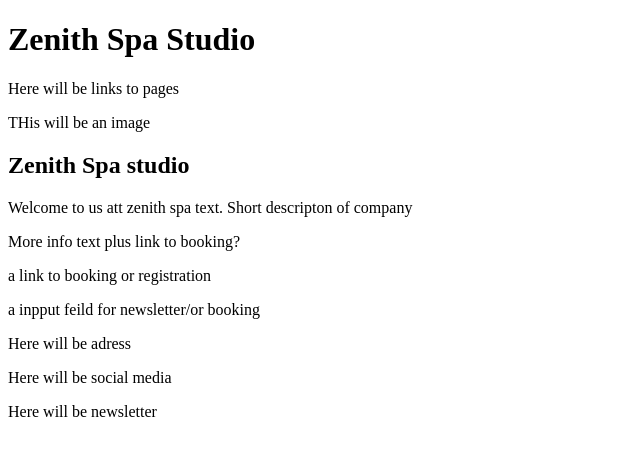
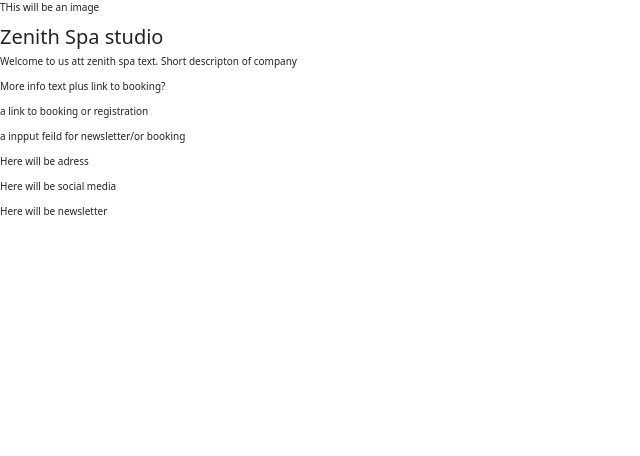
Before and after one commit to Annibor/Zenith-spa-studio, a Django app: page / in a window 1280 px wide. Shown: the top 456 px of the page, without its empty margins (0-640 px from the left). Run offline with Django 5.2, Linux system fonts and the light colour scheme.

Commit message:
Add meta tags, template & css folder, add basic css styling in style.css

```diff
--- /dev/null
+++ b/static/css/style.css
@@ -0,0 +1,18 @@
+/* -------------------*/
+/* Google fonts import*/
+/* -------------------*/
+@import url("https://fonts.googleapis.com/css2?family=Inter:wght@300;400;500;600&family=Lato:wght@300;400;700;900&family=Montserrat:wght@100;200;300;400;500;700&family=Work+Sans:wght@100;300;500&display=swap");
+
+
+/* -- Asterisk wildcard selector to override default styles added by the browser -- */
+* {
+  padding: 0;
+  margin: 0;
+  box-sizing: border-box;
+}
+
+/* -- Based on Omnifood Project, link in README -- */
+html {
+  font-size: 62.5%;
+  overflow-x: hidden;
+}
--- a/templates/base.html
+++ b/templates/base.html
@@ -1,16 +1,40 @@
+{% load static %}
+
 <!DOCTYPE html>
 <html lang="en">
   <head>
     <meta charset="UTF-8" />
     <meta http-equiv="X-UA-Compatible" content="IE=edge" />
     <meta name="viewport" content="width=device-width, initial-scale=1.0" />
+
+    <!-- META TAGS FOR SEARCH ENGINES -->
+    <meta
+      name="description"
+      content="Discover serenity at Zenith Spa Studio, your destination for unwinding and pampering. Treat yourself to a blissful head spa session, and find the ideal retreat from life's pressures." />
+    <meta
+      name="keywords"
+      content="spa, Zenith Spa Studio, head spa, relaxation, pampering, serenity, escape, Valentine's Day gift" />
+    <meta name="author" content="Annika Börgesson" />
+
+    <!--Title-->
     <title>{% block title %}{% endblock %}</title>
+
+    <!--Link to bootstrap -->
+    <link
+      href="https://cdn.jsdelivr.net/npm/bootstrap@5.0.1/dist/css/bootstrap.min.css"
+      rel="stylesheet"
+      integrity="sha384-+0n0xVW2eSR5OomGNYDnhzAbDsOXxcvSN1TPprVMTNDbiYZCxYbOOl7+AMvyTG2x"
+      crossorigin="anonymous" />
+
+    <!-- Custom CSS -->
+    <link rel="stylesheet" href="{% static 'css/style.css' %}" />
+
+    <!--Css -->
     {% block css_files %}{% endblock %}
   </head>
   <body>
     <header>
-      <h1>Zenith Spa Studio</h1>
-      <nav>Here will be links to pages</nav>
+
     </header>
     <main>{% block content %} {% endblock %}</main>
     <footer>
--- a/zenithproject/settings.py
+++ b/zenithproject/settings.py
@@ -116,6 +116,7 @@
 # https://docs.djangoproject.com/en/5.0/howto/static-files/
 
 STATIC_URL = "static/"
+STATICFILES_DIRS = [os.path.join(BASE_DIR, 'static'), ]
 
 # Default primary key field type
 # https://docs.djangoproject.com/en/5.0/ref/settings/#default-auto-field
```
